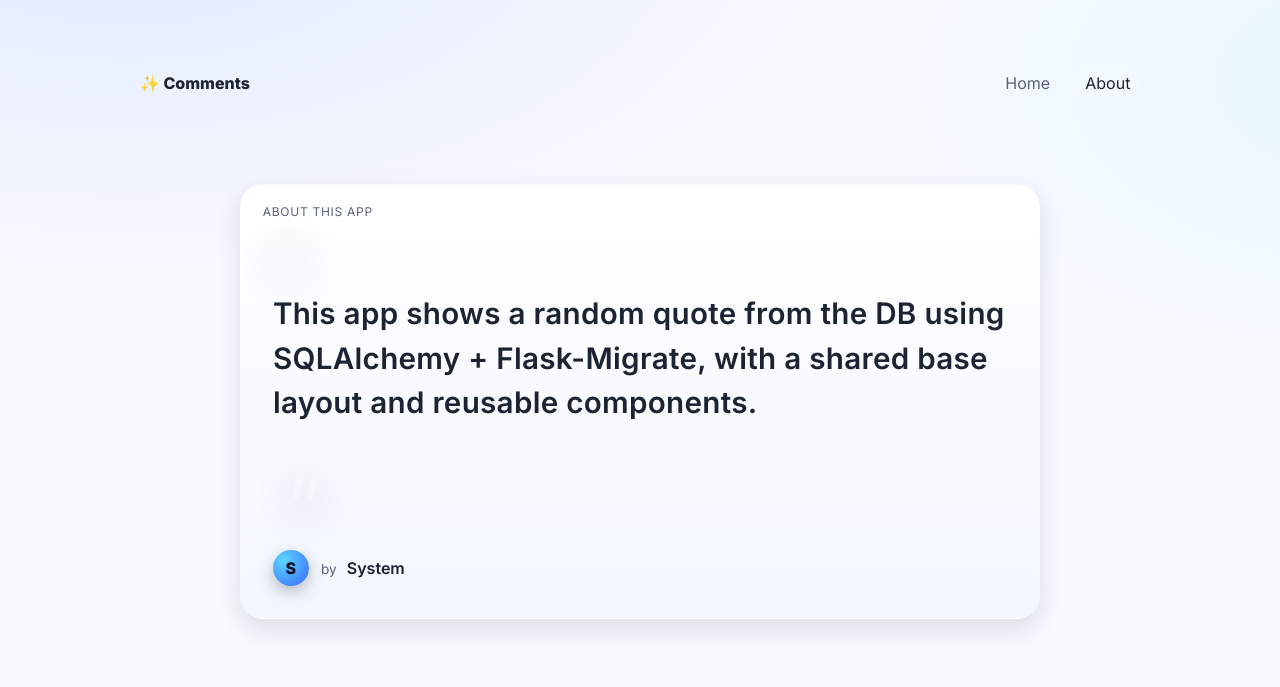
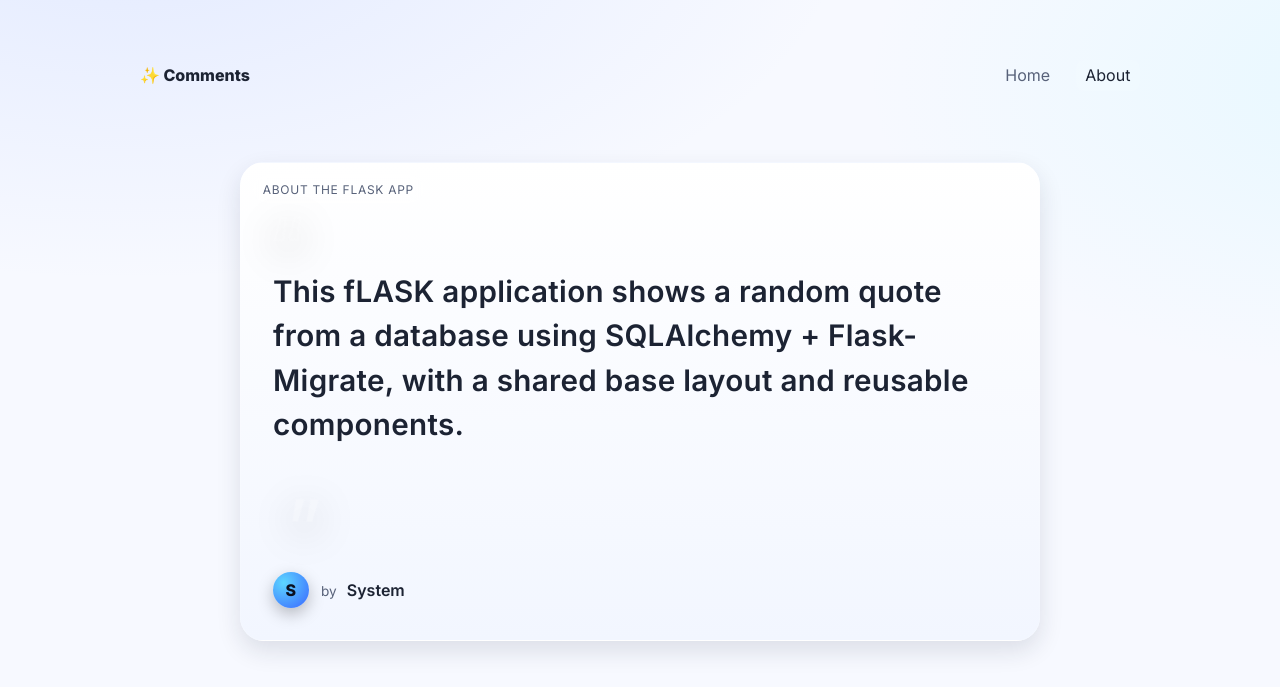
Before and after one commit to wiley-man/Flask-App-Base, a Flask app: page /about in a window 1280 px wide. Shown: the top 687 px of the page. Run offline with Flask 3, Linux system fonts and the light colour scheme.

Commit message:
fix: correct text casing and improve description in about page

```diff
--- a/flaskapp/templates/about.html
+++ b/flaskapp/templates/about.html
@@ -5,9 +5,9 @@
 
 {% block content %}
   {{ quote_card(
-      "This app shows a random quote from the DB using SQLAlchemy + Flask-Migrate, with a shared base layout and reusable components.",
+      "This fLASK application shows a random quote from a database using SQLAlchemy + Flask-Migrate, with a shared base layout and reusable components.",
       "System",
-      title="About this app",
+      title="About the FLASK app",
       show_copy=False
   ) }}
 {% endblock %}
```
